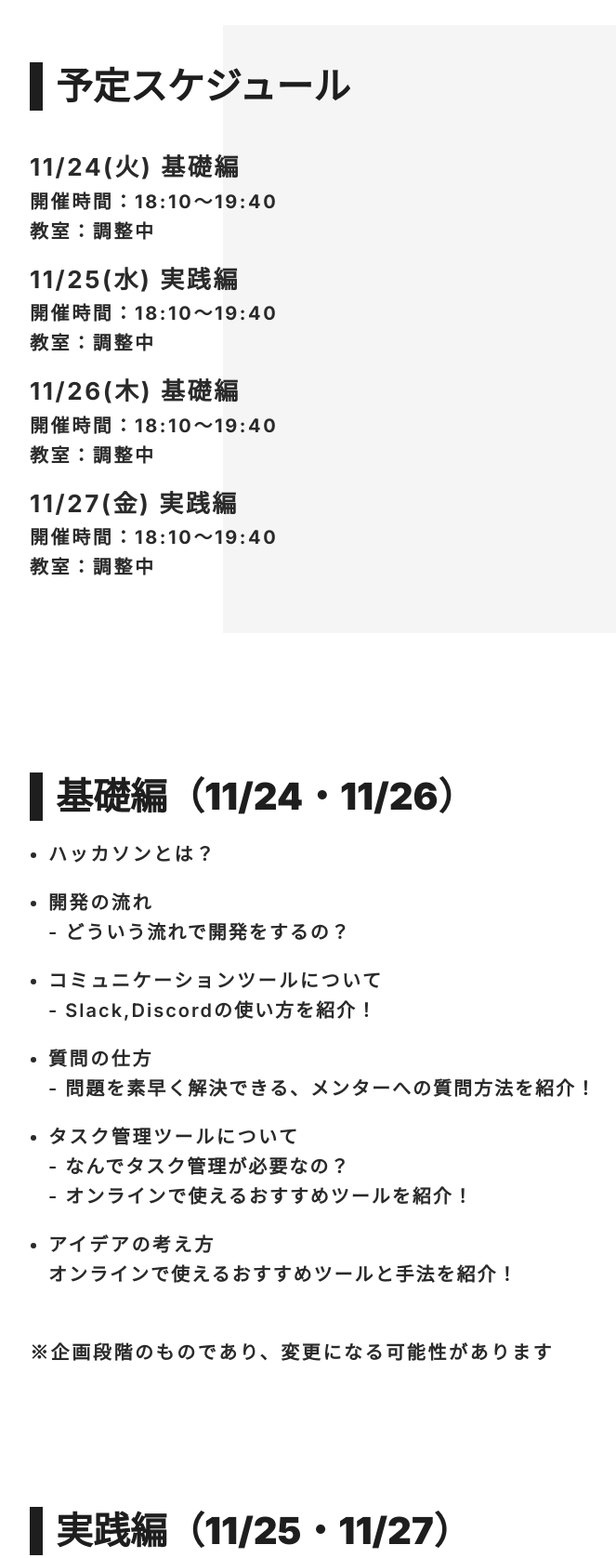
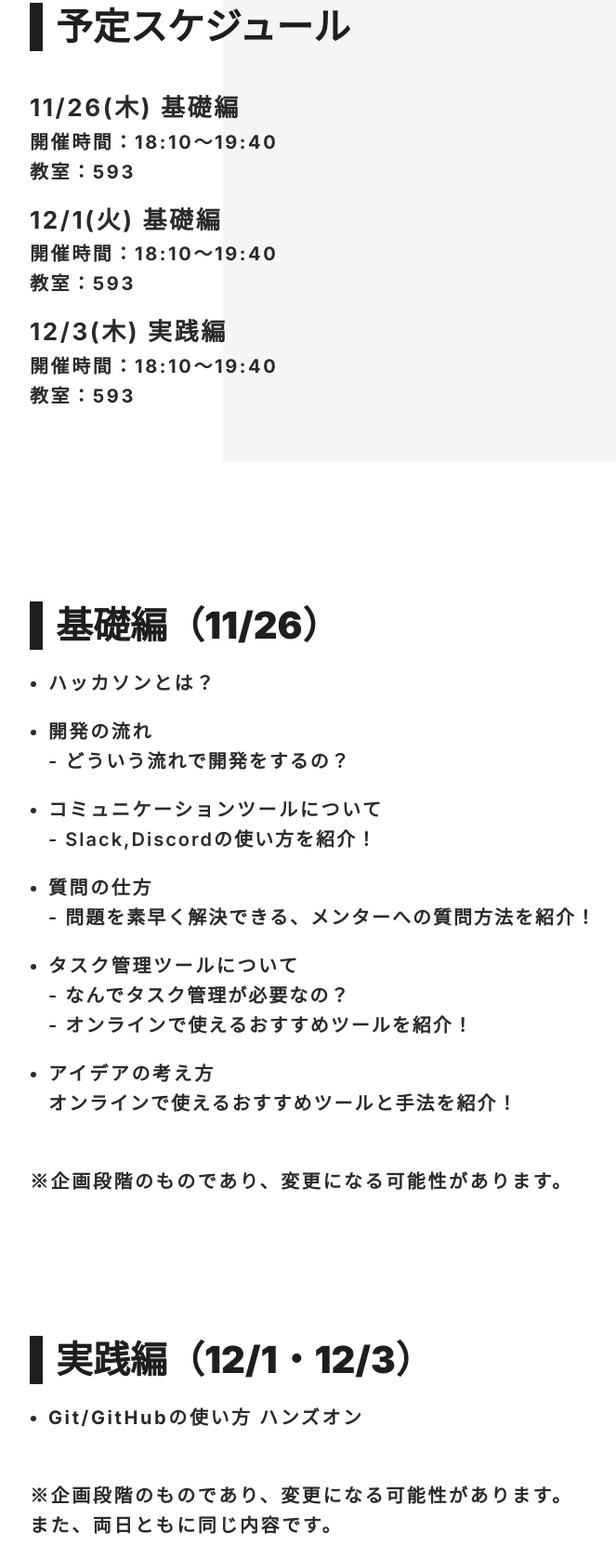
Before and after one commit to p2hacks2026/p2hacks2026.github.io, a plain HTML site: page seminner/index.html in a window 1280 px wide. Shown: the part 1825-3501 px from the top of the page at 93% size, without its empty margins (208-871 px from the left). Drawn offline with Linux system fonts and the light colour scheme.

Commit message:
Add files via upload

```diff
--- a/seminner/index.html
+++ b/seminner/index.html
@@ -42,22 +42,16 @@ P2HACKS2026はチーム開発に重点を置いたハッカソンであり、<br
 ・Slack,Discordの使い方<br>
 ・効果的なタスク管理方法<br>
 ・議論の進め方<br>
-・アイデアの考え方<br> <br>
-各回90分・基礎編と実践編で2回完結<br>
-（同じ内容を2回開催します）
-</p>  </div> </div>  </div> </div>  </div>  <div style="height: 7.5em;"></div>  </div> </div>  <div style="height: 7.5em;"></div> <div style="overflow: hidden;"> <div class="ShadowAnimation" data-fader-shadowanimation data-astro-cid-54vtadsk>  <div class="Container" data-astro-cid-d6puh33w> <div class="inner" data-astro-cid-d6puh33w>  <section style="padding: 2em 0;"> <div class="ArticleSection" data-astro-cid-worou3s5>  <h2> <div class="TrimLineFader" data-fader data-astro-cid-slod673q> <div class="inner" data-astro-cid-slod673q>  <div class="SectionTitle" data-astro-cid-azbpcp4f> <div class="inner" data-astro-cid-azbpcp4f> 予定スケジュール </div> </div>  </div> </div>    </h2> <div style="height: 2em;"></div> <div class="global_RichText">  <h3>11/24(火) 基礎編</h3> <p>
+・アイデアの考え方<br> <br> </p>  </div> </div>  </div> </div>  </div>  <div style="height: 7.5em;"></div>  </div> </div>  <div style="height: 7.5em;"></div> <div style="overflow: hidden;"> <div class="ShadowAnimation" data-fader-shadowanimation data-astro-cid-54vtadsk>  <div class="Container" data-astro-cid-d6puh33w> <div class="inner" data-astro-cid-d6puh33w>  <section style="padding: 2em 0;"> <div class="ArticleSection" data-astro-cid-worou3s5>  <h2> <div class="TrimLineFader" data-fader data-astro-cid-slod673q> <div class="inner" data-astro-cid-slod673q>  <div class="SectionTitle" data-astro-cid-azbpcp4f> <div class="inner" data-astro-cid-azbpcp4f> 予定スケジュール </div> </div>  </div> </div>    </h2> <div style="height: 2em;"></div> <div class="global_RichText">  <h3>11/26(木) 基礎編</h3> <p>
 開催時間：18:10〜19:40<br>
-教室：調整中
-</p> <h3>11/25(水) 実践編</h3> <p>
+教室：593
+</p> <h3>12/1(火) 基礎編</h3> <p>
 開催時間：18:10〜19:40<br>
-教室：調整中
-</p> <h3>11/26(木) 基礎編</h3> <p>
+教室：593
+</p> <h3>12/3(木) 実践編</h3> <p>
 開催時間：18:10〜19:40<br>
-教室：調整中
-</p> <h3>11/27(金) 実践編</h3> <p>
-開催時間：18:10〜19:40<br>
-教室：調整中
-</p>  </div>   </div>  </section>  </div> </div>   </div>   </div> <div class="Container" data-astro-cid-d6puh33w> <div class="inner" data-astro-cid-d6puh33w>  <div style="height: 7.5em;"></div> <section> <div class="ArticleSection" data-astro-cid-worou3s5>  <h2><div class="TrimLineFader" data-fader data-astro-cid-slod673q> <div class="inner" data-astro-cid-slod673q>  <div class="SectionTitle" data-astro-cid-azbpcp4f> <div class="inner" data-astro-cid-azbpcp4f> 基礎編（11/24・11/26） </div> </div>  </div> </div>   </h2> <div class="global_RichText">  <ul> <li>ハッカソンとは？</li> <li>
+教室：593
+</p>  </div>   </div>  </section>  </div> </div>   </div>   </div> <div class="Container" data-astro-cid-d6puh33w> <div class="inner" data-astro-cid-d6puh33w>  <div style="height: 7.5em;"></div> <section> <div class="ArticleSection" data-astro-cid-worou3s5>  <h2><div class="TrimLineFader" data-fader data-astro-cid-slod673q> <div class="inner" data-astro-cid-slod673q>  <div class="SectionTitle" data-astro-cid-azbpcp4f> <div class="inner" data-astro-cid-azbpcp4f> 基礎編（11/26） </div> </div>  </div> </div>   </h2> <div class="global_RichText">  <ul> <li>ハッカソンとは？</li> <li>
 開発の流れ<br> <span class="plain"> - どういう流れで開発をするの？ </span> </li> <li>
 コミュニケーションツールについて <br> <span class="plain"> - Slack,Discordの使い方を紹介！ </span> </li> <li>
 質問の仕方<br> <span class="plain">
@@ -70,9 +64,9 @@ P2HACKS2026はチーム開発に重点を置いたハッカソンであり、<br
 アイデアの考え方<br> <span class="plain">
 オンラインで使えるおすすめツールと手法を紹介！
 </span> </li> </ul> <br>
-※企画段階のものであり、変更になる可能性があります
- </div>   </div>  </section> <div style="height: 7.5em;"></div> <section> <div class="ArticleSection" data-astro-cid-worou3s5>  <h2><div class="TrimLineFader" data-fader data-astro-cid-slod673q> <div class="inner" data-astro-cid-slod673q>  <div class="SectionTitle" data-astro-cid-azbpcp4f> <div class="inner" data-astro-cid-azbpcp4f> 実践編（11/25・11/27） </div> </div>  </div> </div>   </h2> <div class="global_RichText">  <ul> <li>Git/GitHubの使い方 ハンズオン</li> </ul> <br>
-※企画段階のものであり、変更になる可能性があります
+※企画段階のものであり、変更になる可能性があります。
+ </div>   </div>  </section> <div style="height: 7.5em;"></div> <section> <div class="ArticleSection" data-astro-cid-worou3s5>  <h2><div class="TrimLineFader" data-fader data-astro-cid-slod673q> <div class="inner" data-astro-cid-slod673q>  <div class="SectionTitle" data-astro-cid-azbpcp4f> <div class="inner" data-astro-cid-azbpcp4f> 実践編（12/1・12/3） </div> </div>  </div> </div>   </h2> <div class="global_RichText">  <ul> <li>Git/GitHubの使い方 ハンズオン</li> </ul> <br>
+※企画段階のものであり、変更になる可能性があります。<br>また、両日ともに同じ内容です。
  </div>   </div>  </section> <div style="height: 10em;"></div> <div style="text-align: center;"> <button class="ButtonA" disabled data-astro-cid-ih765fsr> <div class="cutin-clip" data-astro-cid-ih765fsr></div> Coming soon... </button>  </div>  </div> </div>   </div>   </div> <div class="Footer" data-astro-cid-sz7xmlte>
 お問い合わせ先：P2HACKS2026実行委員会（p2hacks[a]fun.ac.jp）
 </div>  </body></html>
```
